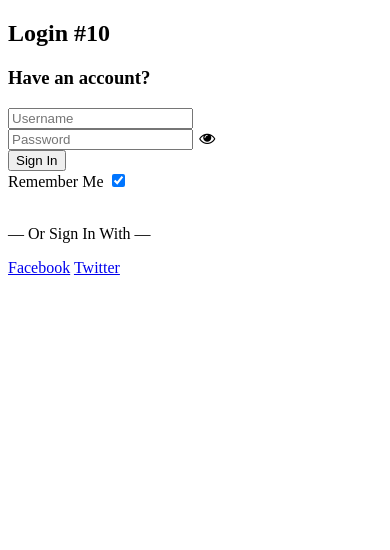
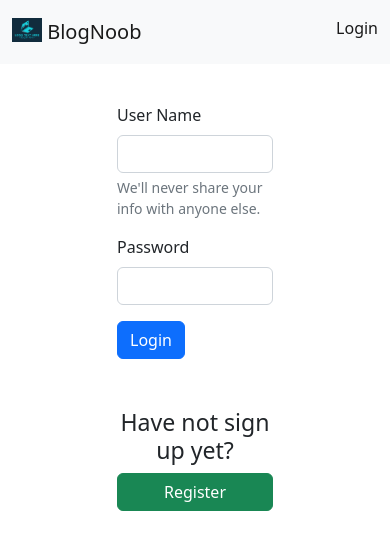
Before and after one commit to nabeelahmedjh/BlogNoob, a Django app: a page that uses base/templates/base/login.html in a window 390 px wide. Shown: the top 550 px of the page. Run offline with Django 4.2, Linux system fonts and the light colour scheme; some libraries are stand-ins or nearby versions.

Commit message:
added styling into templates and fix some bugs in edit-profile view

```diff
--- a/base/models.py
+++ b/base/models.py
@@ -9,7 +9,7 @@ from django.contrib.auth.models import User
 class Profile(models.Model):
     full_name = models.CharField(max_length=200, null=True)
     bio = models.TextField()
-    user = models.OneToOneField(User, on_delete=models.CASCADE, null=True)
+    user = models.OneToOneField(User, on_delete=models.CASCADE)
     avatar = models.ImageField(upload_to='avatar/', default='avatar/default.jpg',null=True)
 
 
@@ -34,7 +34,7 @@ class Blog(models.Model):
     created = models.DateTimeField(auto_now_add=True)
 
     def __str__(self) -> str:
-        return self.body[0:500]
+        return self.body[0:300]
 
     class Meta:
         ordering = ['-created', '-updated']
--- a/base/templates/base/edit_profile.html
+++ b/base/templates/base/edit_profile.html
@@ -1,7 +1,9 @@
 {% extends 'main.html' %} {% block content %}
 
 <div>
-    <form action="" method="post">{% csrf_token %} {{form}}</form>
+    <form action="" method="post">{% csrf_token %} {{form.as_p}}
+        <input type='submit'></input>
+    </form>
 </div>
 
 {% endblock %}
--- a/base/templates/base/home.html
+++ b/base/templates/base/home.html
@@ -4,8 +4,9 @@
     <h1></h1>
 </div>
 
-<div>
+<div id='feed'>
     <h3>See what People are writing</div>
-    {% include 'base/blog_component.html' %}</div>
+    {% include 'base/blog_component.html' %}
+</div>
 
 {% endblock content %}
--- a/base/templates/base/login.html
+++ b/base/templates/base/login.html
@@ -1,113 +1,39 @@
-<!DOCTYPE html>
-<html lang="en">
-    {% load static %}
+{% extends 'main.html' %} {% block content %}
+<div class="container authentication-container">
+    <form action="" method="post">
+        {% csrf_token %}
 
-    <head>
-        <title>Login 10</title>
-        <meta charset="utf-8" />
-        <meta
-            name="viewport"
-            content="width=device-width, initial-scale=1, shrink-to-fit=no"
+        <div class="mb-3">
+            <label for="username" class="form-label">User Name</label>
+            <input
+                type="username"
+                class="form-control"
+                name="username"
+                aria-describedby="usernamehelp"
             />
-
-        <link
-            href="https://fonts.googleapis.com/css?family=Lato:300,400,700&display=swap"
-            rel="stylesheet"
-        />
-
-        <link
-            rel="stylesheet"
-            href="https://stackpath.bootstrapcdn.com/font-awesome/4.7.0/css/font-awesome.min.css"
-        />
-
-        <link rel="stylesheet" href="{% static 'css/login_css/style.css' %} />
-    </head>
-
-    <body
-        class="img js-fullheight"
-        style="background-image: url(images/bg.jpg)"
-    >
-        <section class="ftco-section">
-            <div class="container">
-                <div class="row justify-content-center">
-                    <div class="col-md-6 text-center mb-5">
-                        <h2 class="heading-section">Login #10</h2>
+            <div id="emailHelp" class="form-text">
+                We'll never share your info with anyone else.
             </div>
         </div>
-                <div class="row justify-content-center">
-                    <div class="col-md-6 col-lg-4">
-                        <div class="login-wrap p-0">
-                            <h3 class="mb-4 text-center">Have an account?</h3>
-                            <form action="#" class="signin-form">
-                                <div class="form-group">
+
+        <div class="mb-3">
+            <label for="password" class="form-label">Password</label>
             <input
-                                        type="text"
+                type="password"
                 class="form-control"
-                                        placeholder="Username"
-                                        required
+                name="password"
+                aria-describedby="passwordhelp"
             />
         </div>
-                                <div class="form-group">
-                                    <input
-                                        id="password-field"
-                                        type="password"
-                                        class="form-control"
-                                        placeholder="Password"
-                                        required
-                                    />
-                                    <span
-                                        toggle="#password-field"
-                                        class="fa fa-fw fa-eye field-icon toggle-password"
-                                    ></span>
-                                </div>
-                                <div class="form-group">
-                                    <button
-                                        type="submit"
-                                        class="form-control btn btn-primary submit px-3"
-                                    >
-                                        Sign In
-                                    </button>
-                                </div>
-                                <div class="form-group d-md-flex">
-                                    <div class="w-50">
-                                        <label
-                                            class="checkbox-wrap checkbox-primary"
-                                            >Remember Me
-                                            <input type="checkbox" checked />
-                                            <span class="checkmark"></span>
-                                        </label>
-                                    </div>
-                                    <div class="w-50 text-md-right">
-                                        <a href="#" style="color: #fff"
-                                            >Forgot Password</a
-                                        >
+
+        <button type="submit" class="btn btn-primary">Login</button>
+    </form>
+
+    <div class="not">
+        <h3>Have not sign up yet?</h3>
+        <div class="d-grid gap-2">
+            <a class="btn btn-success" href="{% url 'register' %}">Register</a>
         </div>
     </div>
-                            </form>
-                            <p class="w-100 text-center">
-                                &mdash; Or Sign In With &mdash;
-                            </p>
-                            <div class="social d-flex text-center">
-                                <a href="#" class="px-2 py-2 mr-md-1 rounded"
-                                    ><span
-                                        class="ion-logo-facebook mr-2"
-                                    ></span>
-                                    Facebook</a
-                                >
-                                <a href="#" class="px-2 py-2 ml-md-1 rounded"
-                                    ><span class="ion-logo-twitter mr-2"></span>
-                                    Twitter</a
-                                >
+    {% endblock content %}
 </div>
-                        </div>
-                    </div>
-                </div>
-            </div>
-        </section>
-
-        <script src="js/jquery.min.js"></script>
-        <script src="js/popper.js"></script>
-        <script src="js/bootstrap.min.js"></script>
-        <script src="js/main.js"></script>
-    </body>
-</html>
--- a/base/views.py
+++ b/base/views.py
@@ -107,6 +107,8 @@ def registerUser(request):
 
             login(request, user)
             return redirect('home')
+        else:
+            messages.error(request, 'Something went wrong')
 
     context = {
         'form': form
@@ -135,7 +137,7 @@ def logoutUser(request):
     logout(request)
     return redirect('home')
 
-@login_required(login_url='login')
+
 def userProfile(request, pk):
     user = User.objects.get(id=pk)
     blogs = Blog.objects.filter(author=user)
@@ -149,6 +151,16 @@ def userProfile(request, pk):
 @login_required(login_url='login')
 def editProfile(request, pk):
     user = User.objects.get(id=pk)
-    form = ProfileForm(instance=user)
+    profile = Profile.objects.get(user=user)
+    form = ProfileForm(instance=profile)
+
+    if request.method == 'POST':
+        form = ProfileForm(request.POST, instance=profile)
+
+        if form.is_valid():
+            user = form.save()
+            print(user)
+            messages.success(request, "Successfully updated the profile")
+            return redirect('home')
 
     return render(request, 'base/edit_profile.html', {"form": form})
--- a/static/css/styles.css
+++ b/static/css/styles.css
@@ -0,0 +1,61 @@
+body {
+    line-height: 1.5;
+}
+
+/* home feed  */
+
+#feed {
+    text-align: center;
+}
+.blog-container {
+    padding: 3% 15%;
+    text-align: justify;
+    font-size: 1.2rem;
+    line-height: 1.5;
+}
+
+.blog-profile {
+    border-radius: 50%;
+    width: 3%;
+    padding-bottom: 5px;
+}
+
+a {
+    text-decoration: none;
+}
+
+/* blog page  */
+
+.blog-page {
+    text-align: justify;
+    font-size: 1.2rem;
+    line-height: 1.5;
+    padding: 3% 10%;
+}
+
+.blog-page-title {
+    font-weight: bold;
+    text-align: center;
+    padding-bottom: 30px;
+}
+
+/* profile page  */
+
+#profile {
+    text-align: center;
+}
+
+.avatar {
+    margin-bottom: 1rem;
+}
+
+/* login  */
+
+.authentication-container {
+    padding: 10% 30%;
+}
+
+.not {
+    margin-top: 50px;
+    text-align: center;
+}
--- a/templates/main.html
+++ b/templates/main.html
@@ -42,7 +42,9 @@
                     endif
                     %}
                 >
-                    {{ message }}
+                    <div class="alert alert-warning" role="alert">
+                        {{ message }}
+                    </div>
                 </li>
                 {% endfor %}
             </ul>
```
Also changed, not shown: base/templates/base/blog.html (+8 -2 lines), base/templates/base/blog_component.html (+13 -5 lines), base/templates/base/login_old.html (deleted, +0 -23 lines), base/templates/base/profile.html (+12 -7 lines), base/templates/base/register.html (+8 -7 lines), db.sqlite3. Lines whose indentation alone changed are shown as unchanged.
